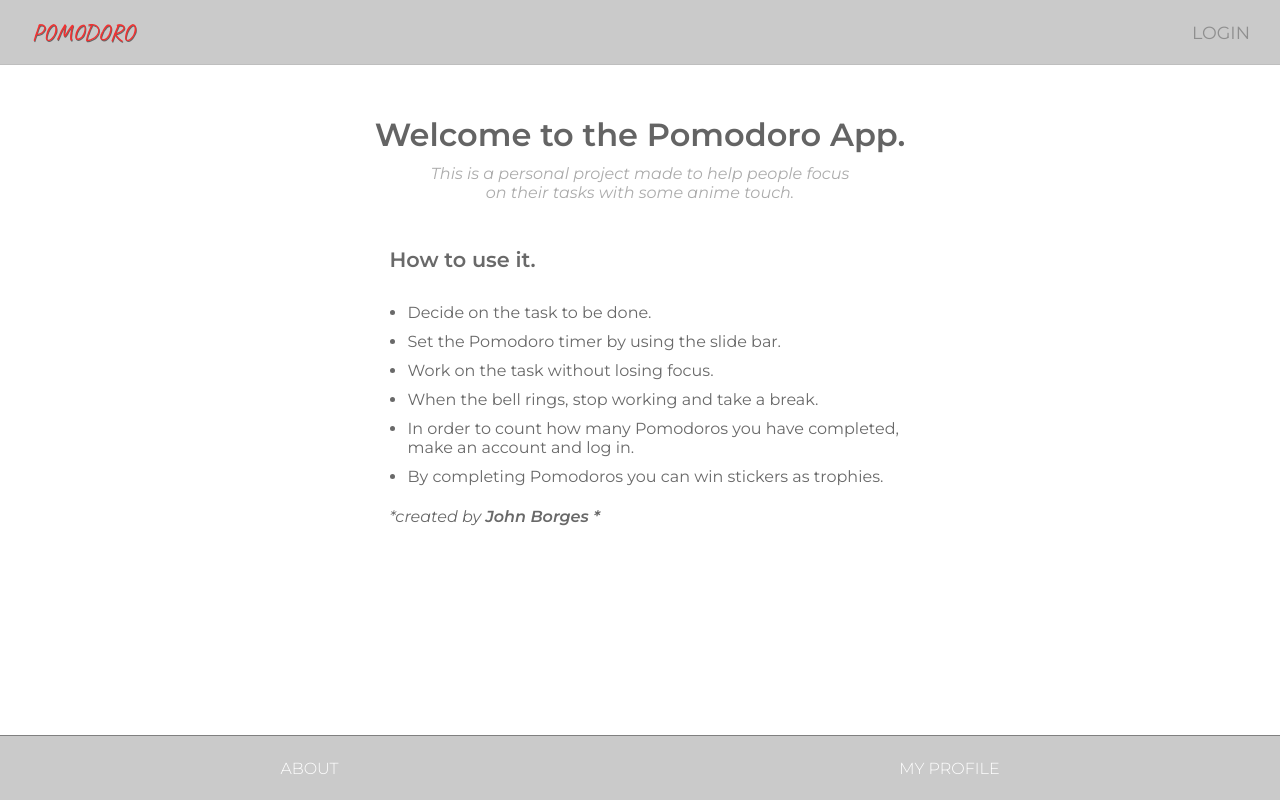
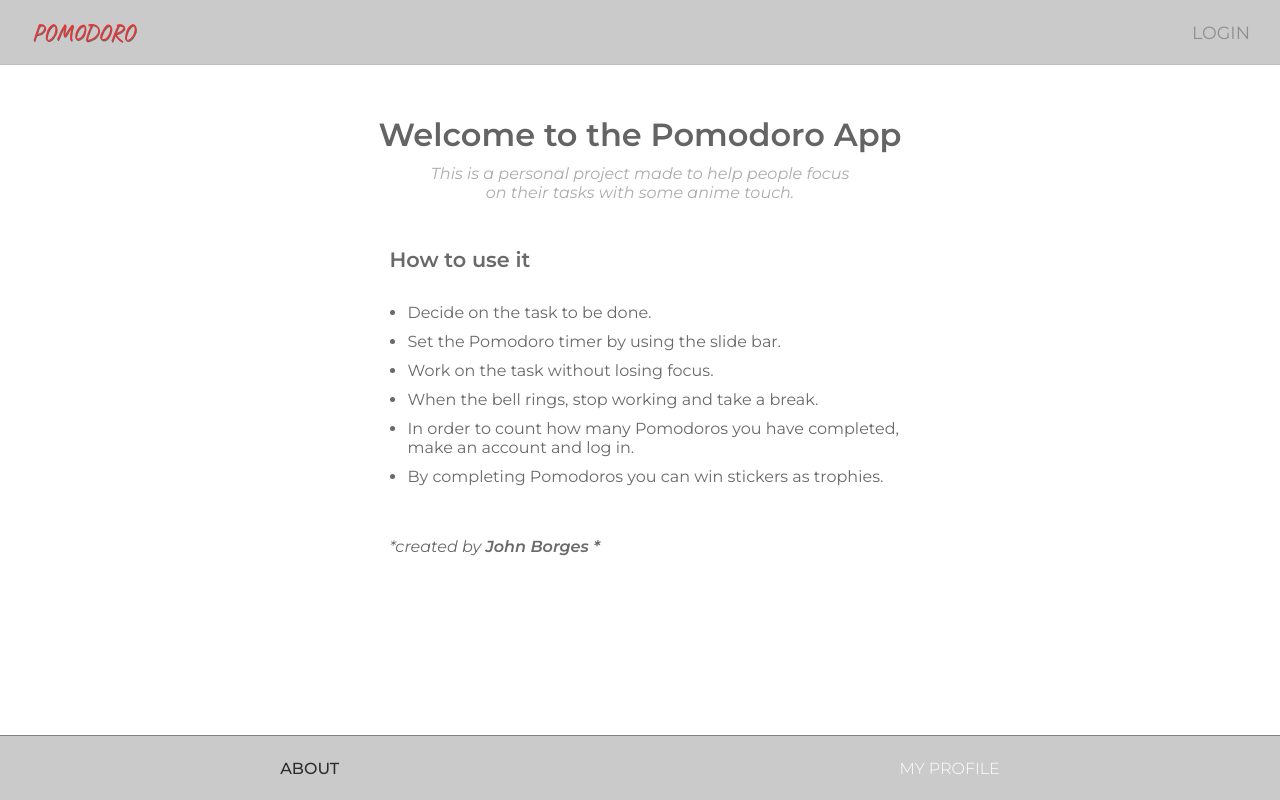
Before and after one commit to JohnBorges52/PomodoroApp, a React (Create React App) app in the folder client/: page /about in a window 1280 px wide. In both pictures the pointer is over the link "ABOUT". Built offline with nearby package versions, Linux system fonts and the light colour scheme.

Commit message:
add hover effects to the project

```diff
--- a/client/src/components/About.jsx
+++ b/client/src/components/About.jsx
@@ -7,14 +7,14 @@ export const About = () => {
 <div className="about-wrapper">
 
   <div className="about-title">
-    Welcome to the Pomodoro App.
+    Welcome to the Pomodoro App
   </div>
   <div className="about-about"> This is a personal project made to help people focus on their tasks with some anime touch.</div>
 
   <div className='howtouse-wrapper'>
 
   <div className="about-subtitle">
-    How to use it.
+    How to use it
   </div>
 
 <div className="about-list">
--- a/client/src/styles/about.scss
+++ b/client/src/styles/about.scss
@@ -53,6 +53,7 @@
     font-style: italic;
     margin-left: 22px;
     color: rgb(105, 105, 105);
+    margin-top: 30px
 
   }
   .john{
--- a/client/src/styles/bottom-nav.scss
+++ b/client/src/styles/bottom-nav.scss
@@ -31,4 +31,9 @@
     text-decoration:none;
     color: white;
   }
+  a:hover{
+    color: rgb(44, 44, 44);
+    font-weight: 500;
+
+  }
 }
--- a/client/src/styles/myprofile.scss
+++ b/client/src/styles/myprofile.scss
@@ -23,7 +23,12 @@ margin-bottom: 50px;
   border-radius: 5px;
   margin:1px
 }
+.mytrophies:hover {
+  border: 1px solid rgb(92, 92, 92);
+  background-color: rgb(243, 243, 243);
+}
 .sticker-img{
+  border-radius: 4px;
 
   width: 100%;
   height: 100%;
@@ -33,7 +38,11 @@ margin-bottom: 50px;
 }
 .locked{
   filter: brightness(15%);
-  background-image: linear-gradient(rgba(0, 0, 0, 0.527),rgba(0, 0, 0, 0.5))
+  background-image: linear-gradient(rgba(0, 0, 0, 0.527),rgba(0, 0, 0, 0.5));
+
+}
+.locked:hover {
+  filter: brightness(17%);
 
 }
 
--- a/client/src/styles/timer.scss
+++ b/client/src/styles/timer.scss
@@ -73,10 +73,17 @@
       border: 1px solid rgb(101, 190, 49);
       color: white;
     }
+    .primary:hover {
+      background-color: rgb(86, 165, 40);
+    }
+
     .secondary {
       background-color: rgb(231, 47, 47);
       border: 1px solid rgb(231, 47, 47);
       color: white;
+    }
+    .secondary:hover {
+      background-color: rgb(207, 39, 39);
 
     }
 
@@ -154,12 +161,12 @@
   }
 
 
-  #input-slide::-webkit-slider-runnable-track{
-    width: 25px;
-    height: 25px;
-    color: #13bba4;
-    margin-top: -1px;
-  }
+  // #input-slide::-webkit-slider-runnable-track{
+  //   width: 25px;
+  //   height: 25px;
+  //   color: #13bba4;
+  //   margin-top: -1px;
+  // }
 
   #input-slide::-webkit-slider-thumb{
     -webkit-appearance: none;
@@ -171,6 +178,12 @@
     cursor: pointer;
 
   }
+  #input-slide::-webkit-slider-thumb:hover {
+
+    background: #1b32b3;
+
+  }
+
 
 
   .input-value{
--- a/client/src/styles/top-nav-bar.scss
+++ b/client/src/styles/top-nav-bar.scss
@@ -53,6 +53,12 @@
       color: rgb(143, 143, 143);
       cursor: pointer;
     }
+    a:hover {
+      color: rgb(44, 44, 44);
+      font-weight: 500;
+
+
+    }
     span{
       text-decoration: none;
       color: rgb(143, 143, 143);
```
